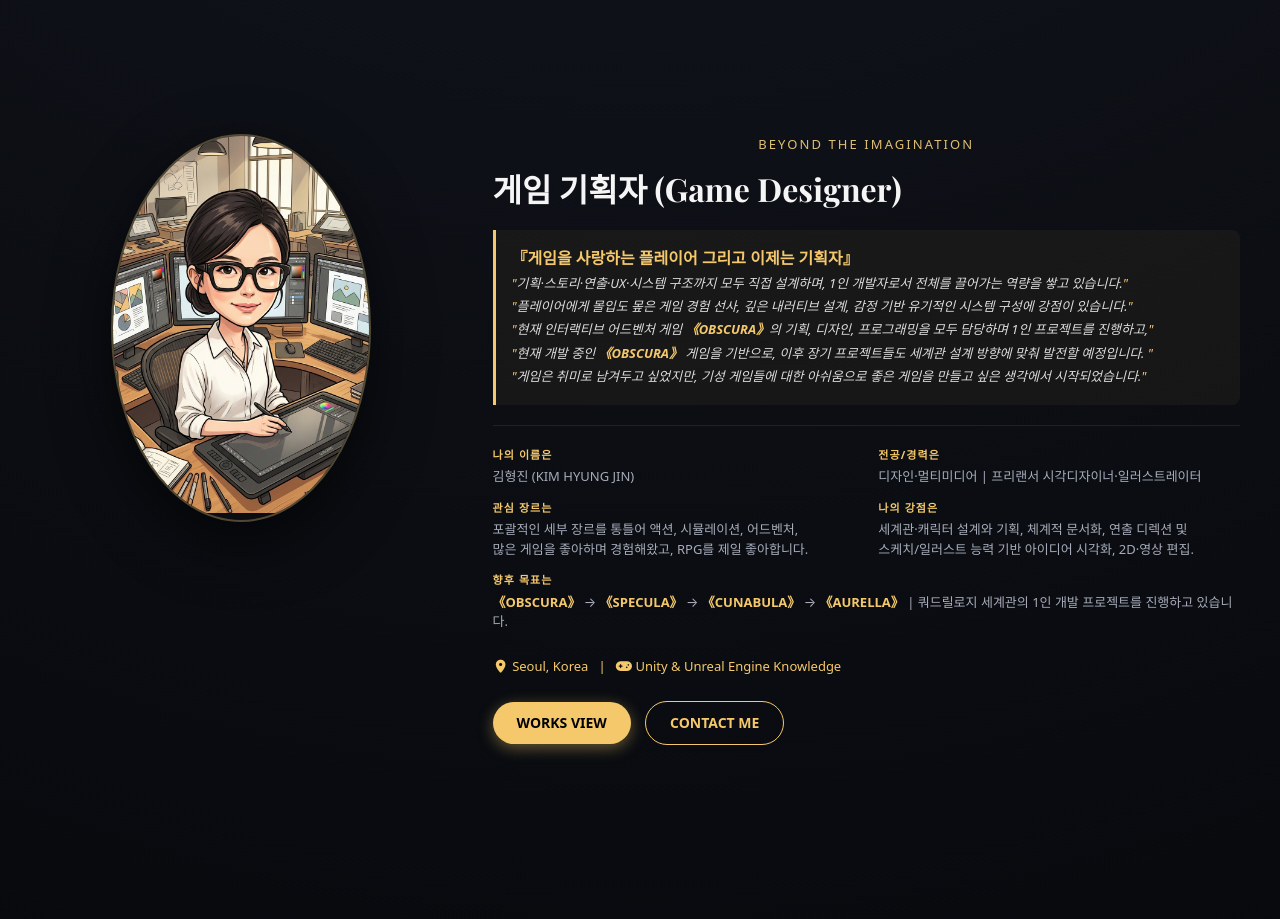
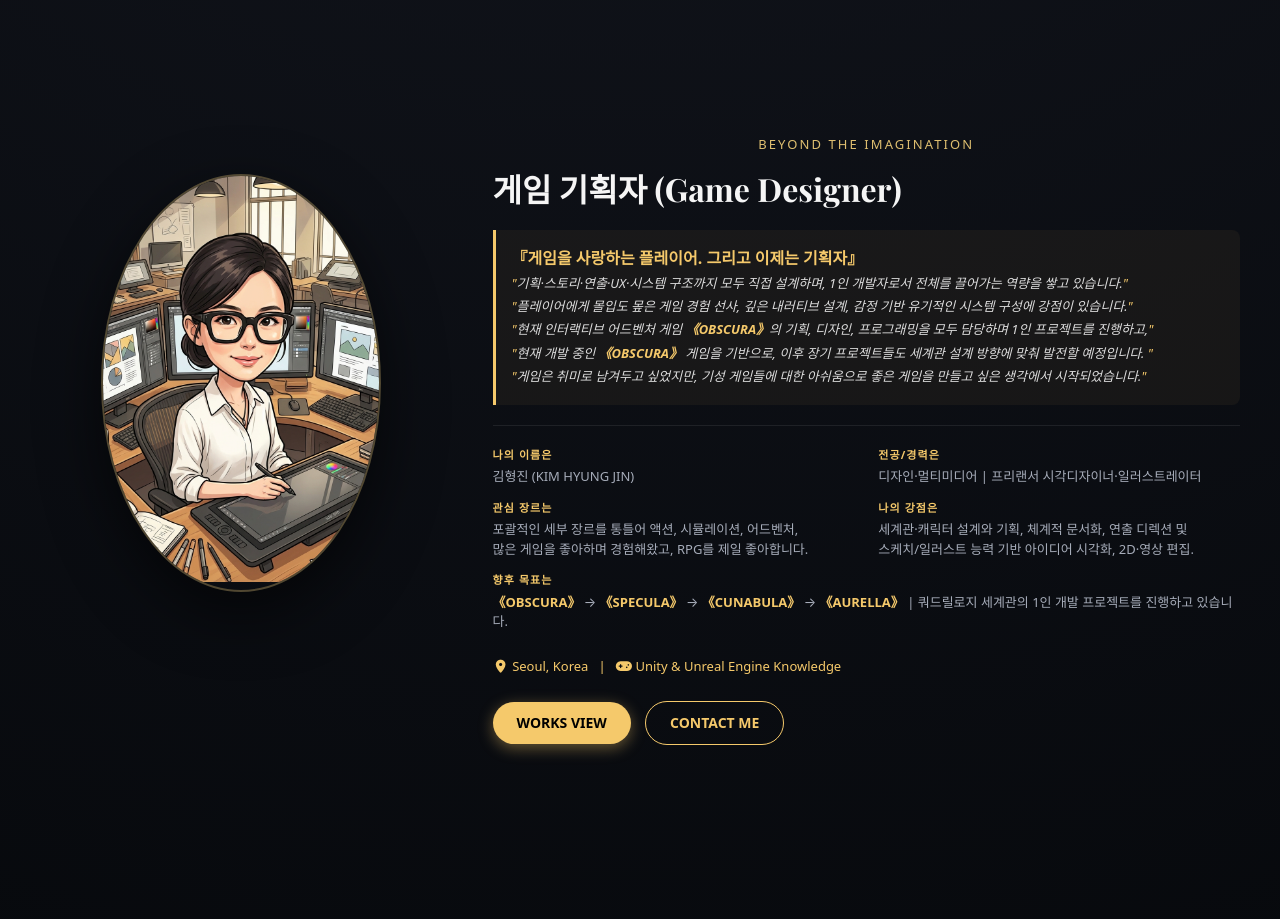
Before and after one commit to Sylrah/sylrahdev.github.io, a plain HTML site: page index.html in a window 1280 px wide. Shown: the part 920-1839 px from the top of the page. Drawn offline with nearby package versions, Linux system fonts and the light colour scheme; a web font is replaced by a local one.

Commit message:
업데이트

```diff
--- a/index.html
+++ b/index.html
@@ -372,14 +372,6 @@
       display: none;
     }
 
-    .about-avatar {
-      width: 260px;
-      max-width: 40vw;
-      height: auto;
-      border-radius: 50%;
-      object-fit: cover;
-    }
-
     .email-link {
         color: #d5d5d5;
         transition: all 0.25s ease;
@@ -388,6 +380,23 @@
         color: #f2d28d;
         text-decoration: underline;
       }
+
+    .about-avatar {
+        display: block;
+        max-width: 100%;
+        height: auto;
+        border-radius: 50%;
+    }
+
+    .about-avatar {
+        margin-top: 40px;
+    }
+
+    @media (max-width: 768px) {
+        .about-avatar {
+            margin-top: 20px;
+        }
+    }
 
   </style>
 </head>
@@ -468,14 +477,14 @@
       <div class="section-inner section-about-inner">
         <div class="about-left">
           <div class="about-avatar">
-            <img src="Cari1.jpg" alt="Profile">
+            <img src="Cari1.jpg" alt="Profile" class="profile-avatar">
           </div>
         </div>
         <div class="about-right">
           <p class="section-kicker">Beyond the Imagination</p>
           <h2 class="section-title">게임 기획자 (Game Designer)</h2>
 
-          <div class="about-quotes"><span class="about-highlight">『게임을 사랑하는 플레이어 그리고 이제는 기획자』</span>
+          <div class="about-quotes"><span class="about-highlight">『게임을 사랑하는 플레이어. 그리고 이제는 기획자』</span>
             <p class="about-quote">기획·스토리·연출·UX·시스템 구조까지 모두 직접 설계하며, 1인 개발자로서 전체를 끌어가는 역량을 쌓고 있습니다.</p>
             <p class="about-quote">플레이어에게 몰입도 뫂은 게임 경험 선사, 깊은 내러티브 설계, 감정 기반 유기적인 시스템 구성에 강점이 있습니다.</p>
             <p class="about-quote">현재 인터랙티브 어드벤처 게임 <span class="about-highlight">《OBSCURA》</span>의 기획, 디자인, 프로그래밍을 모두 담당하며 1인 프로젝트를 진행하고,</p>
```
